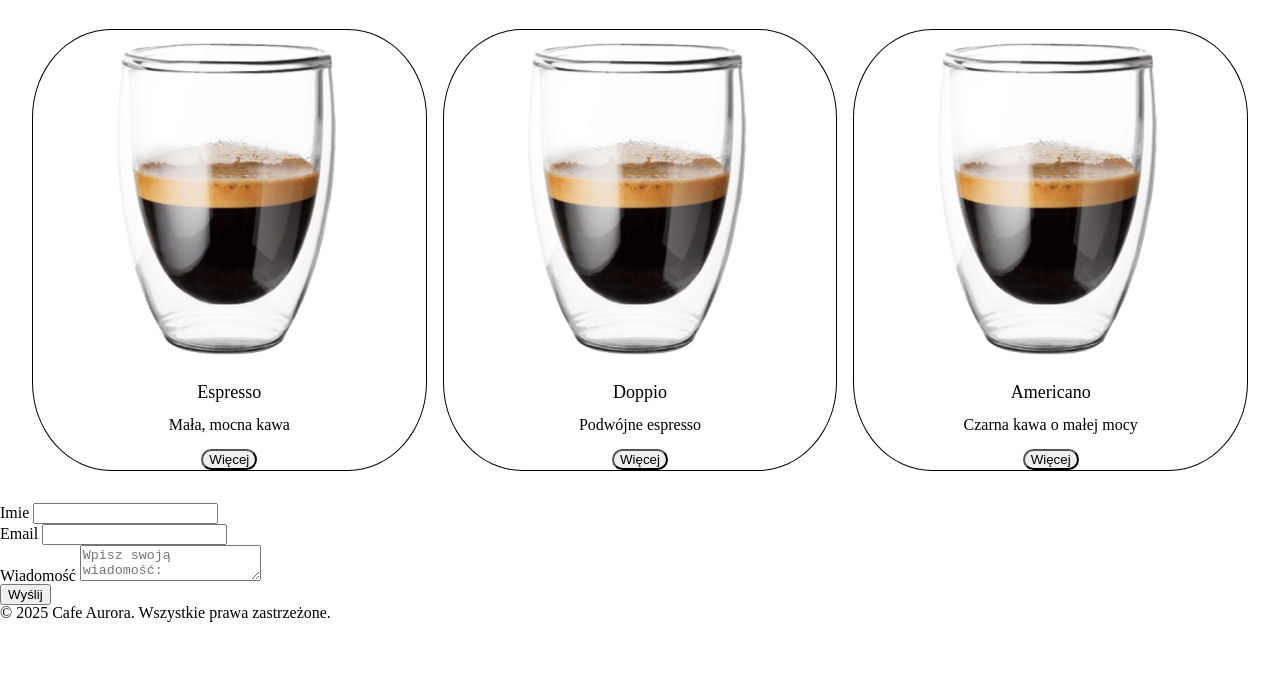
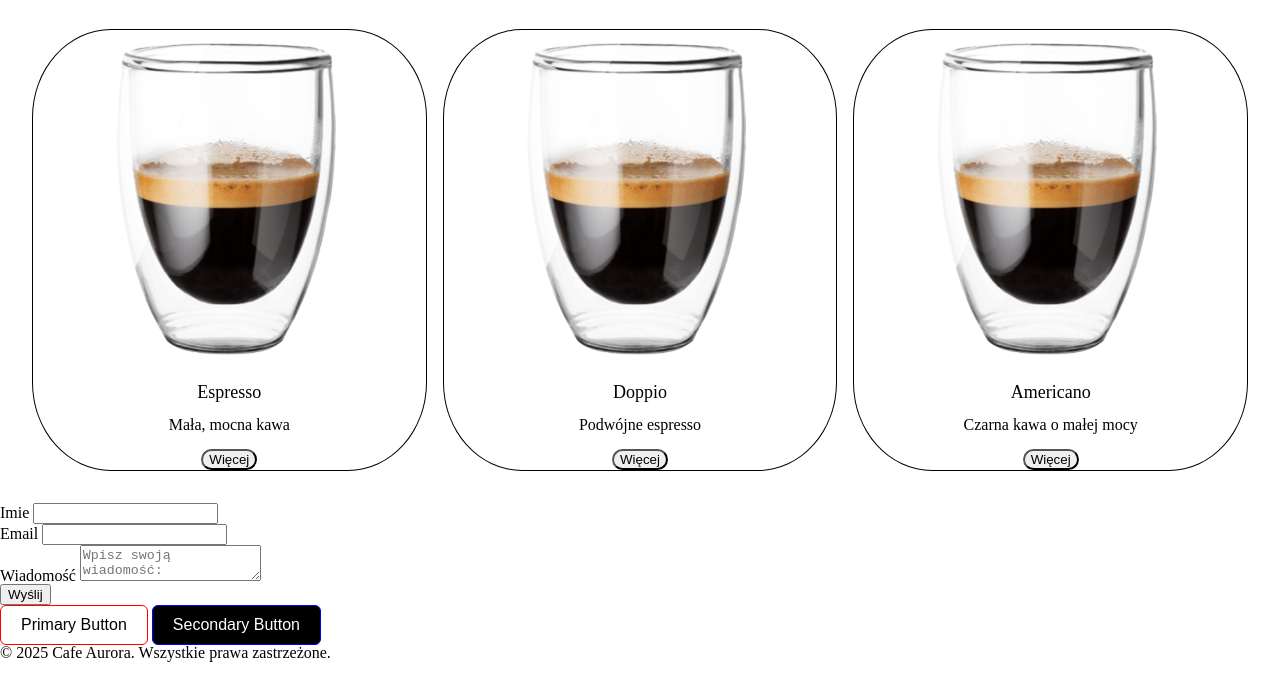
Before and after one commit to Komodoraq/cafe-aurora, a website built with Vite: page index.html in a window 1280 px wide. Shown: the part 101-800 px from the top of the page. Built offline with nearby package versions, Linux system fonts and the light colour scheme.

Commit message:
feat: Buttons and design tokens have been added.

```diff
--- a/index.html
+++ b/index.html
@@ -59,6 +59,8 @@
 					</div>
 					<button type="submit">Wyślij</button>
 				</form>
+				<button class="btn btn--primary">Primary Button</button>
+				<button class="btn btn--secondary">Secondary Button</button>
 			</section>
 		</main>
 		<footer>
--- a/src/css/style.css
+++ b/src/css/style.css
@@ -1,3 +1,37 @@
+:root {
+	--space-1: 4px;
+	--btn-font-size: 16px;
+	--btn-padding: 10px 20px;
+	--btn-border-radius: 6px;
+
+	--btn-primary-bg: white;
+	--btn-primary-color: black;
+	--btn-primary-border: red;
+
+	--btn-secondary-bg: black;
+	--btn-secondary-color: white;
+	--btn-secondary-border: blue;
+}
+
+.btn {
+	font-size: var(--btn-font-size);
+	padding: var(--btn-padding);
+	border-radius: var(--btn-border-radius);
+	border: 1px solid;
+}
+
+.btn--primary {
+	background-color: var(--btn-primary-bg);
+	color: var(--btn-primary-color);
+	border-color: var(--btn-primary-border);
+}
+
+.btn--secondary {
+	background-color: var(--btn-secondary-bg);
+	color: var(--btn-secondary-color);
+	border-color: var(--btn-secondary-border);
+}
+
 /* navbar */
 header {
 	display: flex;
@@ -41,7 +75,7 @@ header img {
 .offer {
 	width: 100%;
 	display: grid;
-	grid-template-columns: repeat(auto-fill, minmax(200px, 1fr));
+	grid-template-columns: repeat(1, minmax(200px, 1fr));
 	gap: 1rem;
 	box-sizing: border-box;
 	padding: 0 1rem;
@@ -84,7 +118,7 @@ header img {
 
 @media (min-width: 600px) {
 	.offer {
-		grid-template-columns: repeat(auto-fill, minmax(300px, 1fr));
+		grid-template-columns: repeat(auto-fill, minmax(250px, 1fr));
 		padding: 2rem;
 	}
 
@@ -106,3 +140,17 @@ header img {
 		font-size: 1rem;
 	}
 }
+
+@media (min-width: 1100px) {
+	.offer {
+		grid-template-columns: repeat(auto-fill, minmax(300px, 1fr));
+		padding: 2rem;
+	}
+}
+
+@media (min-width: 1300px) {
+	.offer {
+		grid-template-columns: repeat(auto-fill, minmax(350px, 1fr));
+		padding: 2rem;
+	}
+}
```
